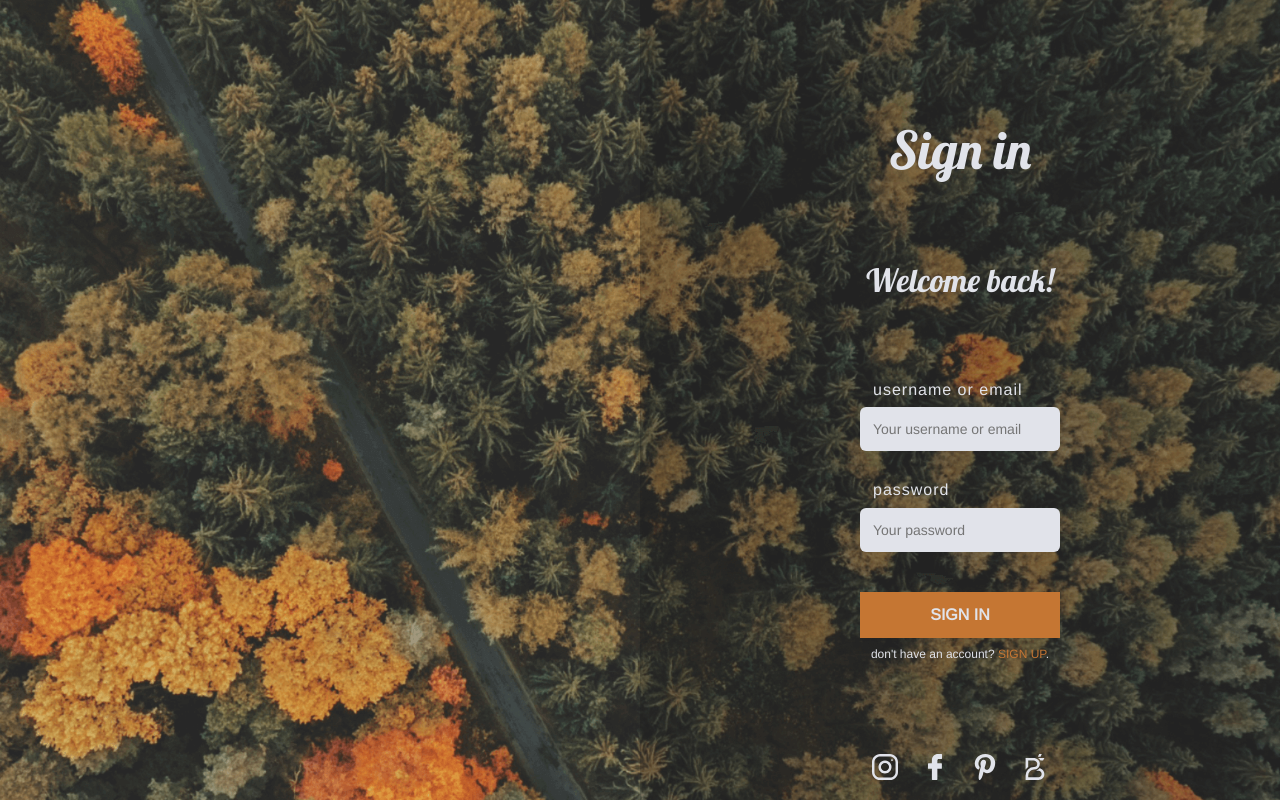
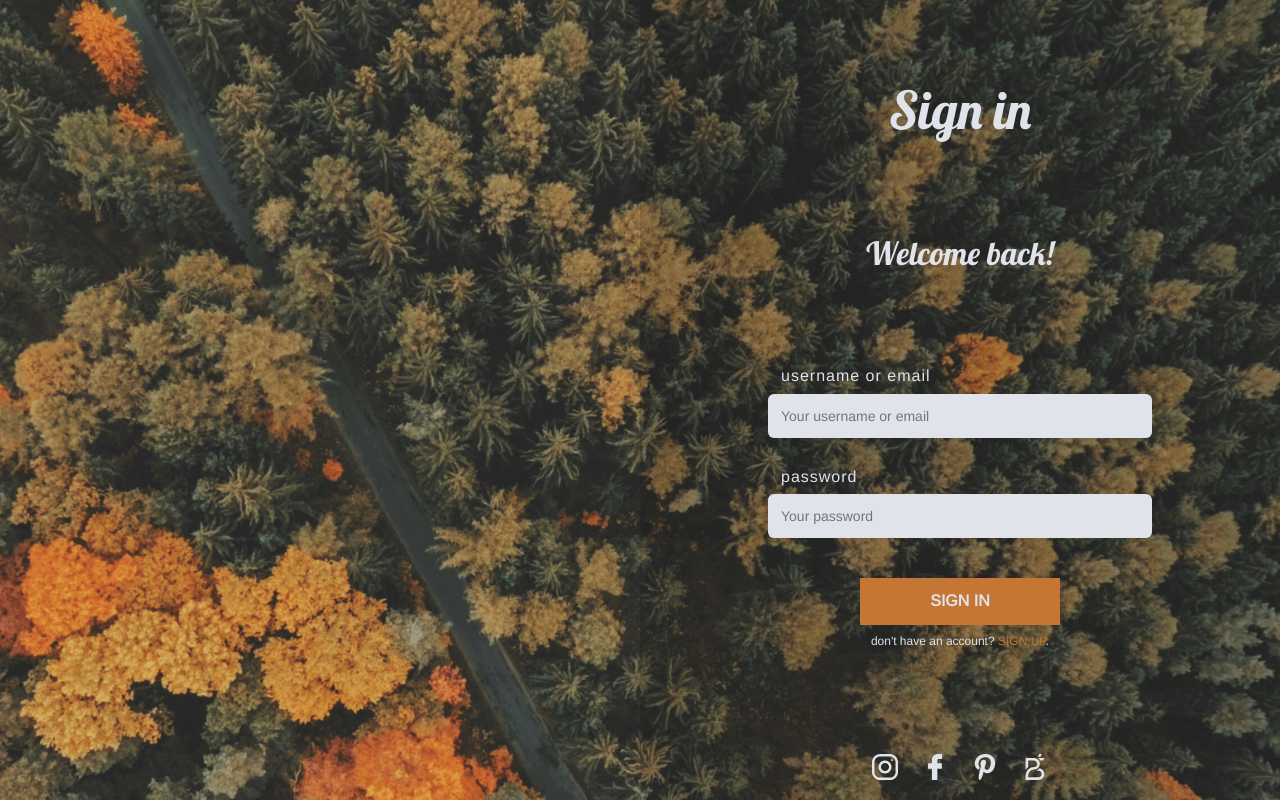
Before and after one commit to BardSlif/register-login-forms, a React (Create React App) app: page /login in a window 1280 px wide. Built offline with nearby package versions, Linux system fonts and the light colour scheme.

Commit message:
Change names of some class

```diff
--- a/src/styles/_base.css
+++ b/src/styles/_base.css
@@ -1,5 +1,4 @@
 body {
-    margin: 0;
     padding: 0;
     font-family: var(--standard-font);
     font-size: var(--base-font-size);
--- a/src/styles/_components.css
+++ b/src/styles/_components.css
@@ -7,7 +7,7 @@
     justify-content: space-between;
 }
 
-.sign-up-form {
+.sign-form {
     display: block;
     max-width: 384px;
 }
--- a/src/styles/_mediaQueries.css
+++ b/src/styles/_mediaQueries.css
@@ -6,18 +6,10 @@
 
     .form-section {
         width: 100%;
-    }
-
-    .register .form-section,
-    .login .form-section {
         background-color: rgba(24, 24, 24, 0.7);
     }
 
-    .register .section-wrapper {
-        padding: 30px 8px 10px;
-    }
-
-    .login .section-wrapper {
+    .section-wrapper {
         padding: 30px 8px 10px;
     }
 
@@ -31,7 +23,7 @@
         margin-bottom: 40px;
     }
 
-    .sign-up-form {
+    .sign-form {
         width: 100%;
     }
 
@@ -76,12 +68,8 @@
 }
 
 @media screen and (min-width: 375px) {
-    .register .section-wrapper {
+    .section-wrapper {
         padding: 45px 10px 15px;
-    }
-
-    .login .section-wrapper {
-        padding: 75px 10px 15px;
     }
 
     h1 {
@@ -99,12 +87,8 @@
 }
 
 @media screen and (min-width: 480px) {
-    .register .section-wrapper {
+    .section-wrapper {
         padding: 60px 10px 20px;
-    }
-
-    .login .section-wrapper {
-        padding: 90px 10px 20px;
     }
 
     h1 {
@@ -121,7 +105,7 @@
 }
 
 @media screen and (min-width: 768px) {
-    .register .section-wrapper {
+    .section-wrapper {
         padding: 80px 10px 20px;
     }
 
@@ -149,27 +133,16 @@
 
 @media screen and (min-width: 1080px)  {
 
-    .login .section-wrapper {
-        padding: 120px 10px 20px;
-    }
-
     .left {
         width: 50%;
     }
 
     .form-section {
         width: 50%;
-    }
-
-    .register .form-section {
         background-color: rgba(24, 24, 24, 0.2);
     }
 
-    .login .form-section {
-        background-color: rgba(24, 24, 24, 0.3);
-    }
-
-    .sign-up-form {
+    .sign-form {
         width: 70%;
     }
 
```
